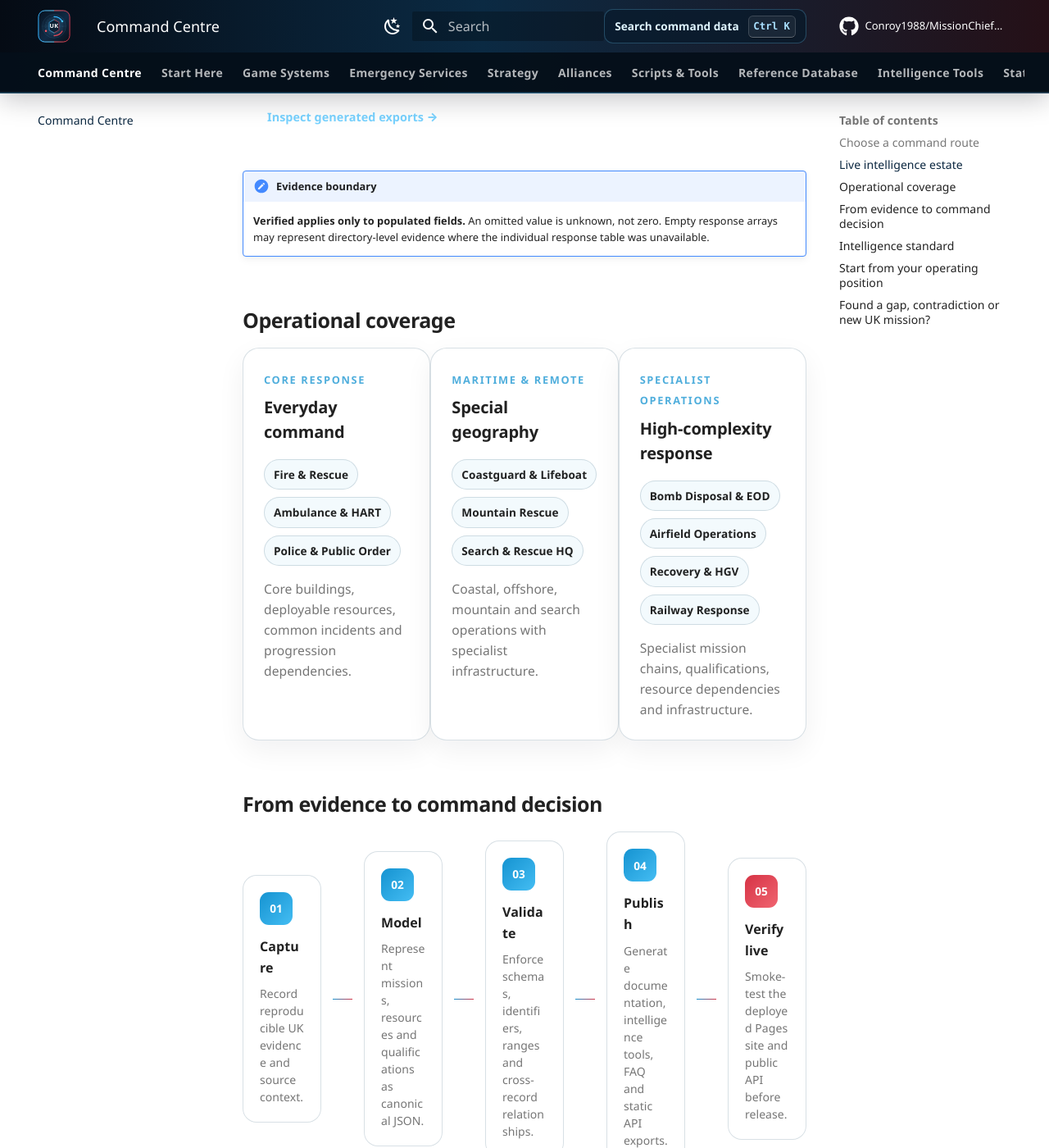
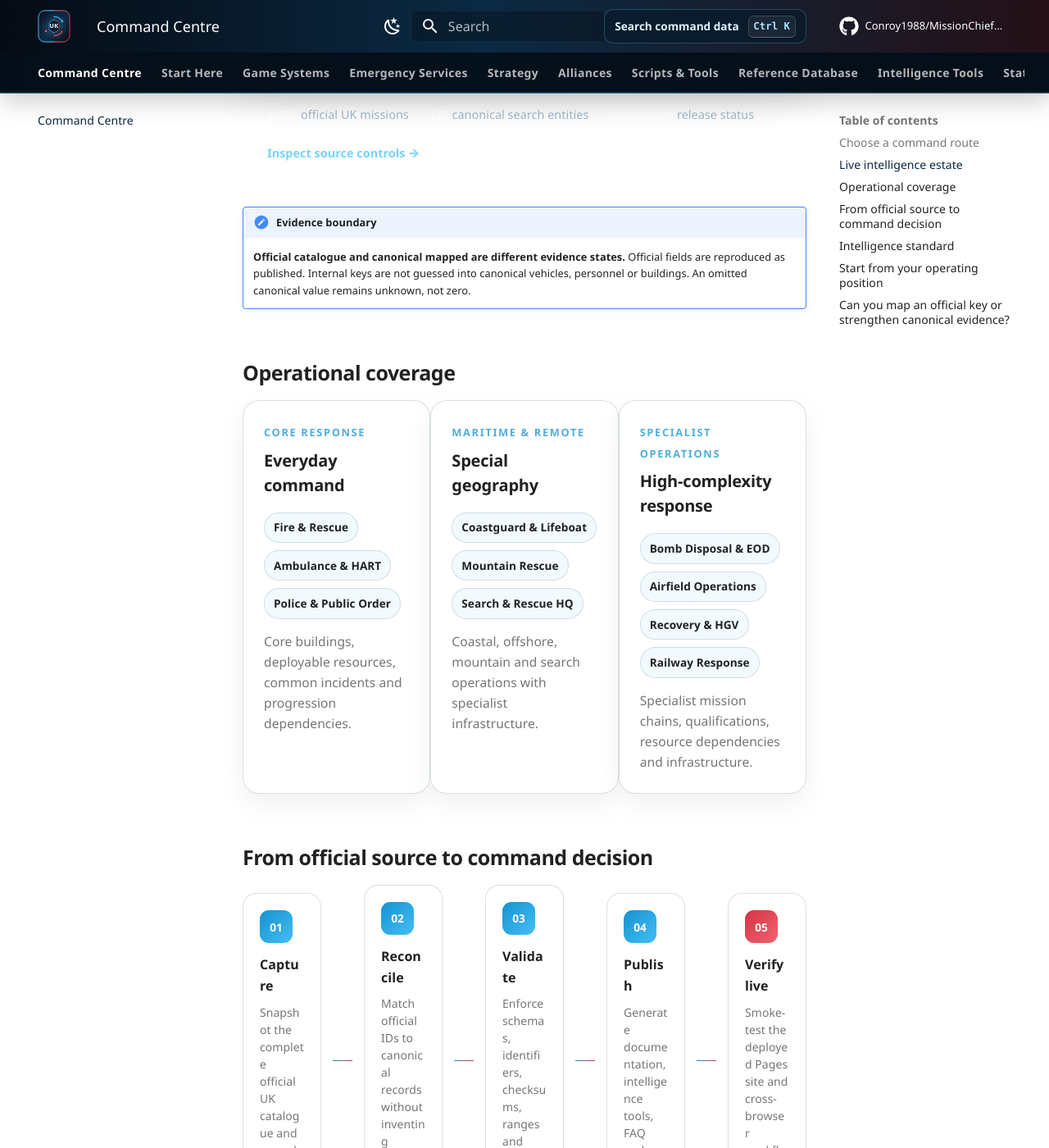
Before and after one commit to Conroy1988/MissionChief-UK, an MkDocs documentation site: the page built from docs/index.md, in a window 1280 px wide and 1400 px high, scrolled down 4545 px. Shown: the whole window at 82% size. Built offline with MkDocs 1.6.1 and Material for MkDocs 9.7.7, drawn with Linux system fonts in a browser that asks for light colours; comment, search, counter and statistics services are not loaded; some of the changed text lies outside the part shown.

Commit message:
Present the complete UK mission estate on Command Centre

```diff
--- a/docs/index.md
+++ b/docs/index.md
@@ -9,24 +9,24 @@
 
 # MissionChief UK
 
-<p class="mcuk-hero-lead">A verified command platform for searching incidents, understanding requirements, planning fleets and consuming structured UK game data.</p>
+<p class="mcuk-hero-lead">A complete UK mission catalogue backed by conservative canonical evidence, operational search, fleet planning and structured public data.</p>
 
 <div class="mcuk-actions" markdown>
-[Search mission requirements](tools/mission-lookup.md){ .md-button .md-button--primary }
+[Search all UK missions](tools/mission-lookup.md){ .md-button .md-button--primary }
 [Plan concurrent incidents](tools/fleet-planner.md){ .md-button }
 [Open the static API](api/index.md){ .md-button }
 </div>
 
 <div class="mcuk-command-hint">
   <button type="button" data-mcuk-palette-open><kbd>Ctrl K</kbd> Open instant command search</button>
-  <span>Search all verified missions, resources, infrastructure and qualifications without leaving your current page.</span>
+  <span>Search canonical missions, resources, infrastructure and qualifications without leaving your current page.</span>
 </div>
 
 <div class="mcuk-hero-telemetry">
-  <div><strong data-mcuk-metric="version">v1.0.1</strong><span>Data release</span></div>
+  <div><strong data-mcuk-metric="version">v1.1.0</strong><span>Data release</span></div>
   <div><strong data-mcuk-metric="stage">Stage 34</strong><span>Core programme</span></div>
-  <div><strong data-mcuk-metric="missions">62</strong><span>Verified missions</span></div>
-  <div><strong data-mcuk-metric="resources">46</strong><span>Canonical resources</span></div>
+  <div><strong data-mcuk-metric="official">1,062</strong><span>Official UK missions</span></div>
+  <div><strong data-mcuk-metric="missions">62</strong><span>Canonical mapped</span></div>
   <div><strong data-mcuk-metric="api">API v1</strong><span>Public interface</span></div>
 </div>
 
@@ -43,10 +43,10 @@
 </section>
 
 <section class="mcuk-command-strip">
-  <span><b>SEARCH</b> Find the exact incident or resource</span>
-  <span><b>ASSESS</b> Separate guaranteed and uncertain demand</span>
+  <span><b>SEARCH</b> Find any official UK mission or canonical resource</span>
+  <span><b>ASSESS</b> Separate official source fields from mapped evidence</span>
   <span><b>PLAN</b> Model simultaneous operational pressure</span>
-  <span><b>VERIFY</b> Trace populated facts to evidence</span>
+  <span><b>VERIFY</b> Trace every published fact to its evidence tier</span>
 </section>
 
 ## Choose a command route
@@ -55,9 +55,9 @@
 
 <a class="mcuk-command-card mcuk-command-card--blue" href="tools/mission-lookup/">
   <span class="mcuk-command-icon">01</span>
-  <small>MISSION INTELLIGENCE</small>
+  <small>COMPLETE MISSION INTELLIGENCE</small>
   <strong>Mission Lookup</strong>
-  <p>Search IDs, names, aliases, POIs, service groups, patient profiles and requirement types.</p>
+  <p>Search 1,062 official UK missions alongside 62 higher-trust canonical mappings, with every published field retained.</p>
   <em>Launch lookup →</em>
 </a>
 
@@ -65,7 +65,7 @@
   <span class="mcuk-command-icon">02</span>
   <small>RESOURCE PLANNING</small>
   <strong>Concurrent Fleet Planner</strong>
-  <p>Multiply guaranteed requirements across several incidents without flattening alternative groups.</p>
+  <p>Multiply guaranteed canonical requirements across several incidents without flattening alternative groups.</p>
   <em>Open planner →</em>
 </a>
 
@@ -89,16 +89,16 @@
   <span class="mcuk-command-icon">05</span>
   <small>NATURAL-LANGUAGE SEARCH</small>
   <strong>Query Catalogue</strong>
-  <p>Use ordinary words or a short question against the generated cross-collection evidence index.</p>
+  <p>Use ordinary words or a short question against the generated canonical cross-collection evidence index.</p>
   <em>Ask the catalogue →</em>
 </a>
 
-<a class="mcuk-command-card mcuk-command-card--gold" href="api/">
+<a class="mcuk-command-card mcuk-command-card--gold" href="reference/official-mission-catalogue/">
   <span class="mcuk-command-icon">06</span>
-  <small>MACHINE-READABLE DATA</small>
-  <strong>Static Data API</strong>
-  <p>Consume versioned JSON collections, the manifest, search index, FAQ and OpenAPI contract.</p>
-  <em>Read API contract →</em>
+  <small>OFFICIAL SOURCE GOVERNANCE</small>
+  <strong>UK Mission Catalogue</strong>
+  <p>Review source provenance, captured fields, daily refresh controls, reconciliation and accuracy boundaries.</p>
+  <em>Inspect catalogue →</em>
 </a>
 
 </div>
@@ -109,25 +109,26 @@
   <div class="mcuk-board-header">
     <div>
       <small>PRODUCTION POSTURE</small>
-      <h3>Validated UK data, one controlled source</h3>
+      <h3>Complete official coverage, controlled canonical interpretation</h3>
     </div>
     <span data-mcuk-release-date>Released 22 July 2026</span>
   </div>
   <div class="mcuk-board-metrics">
-    <div><strong data-mcuk-collection="missions">62</strong><span>Mission records</span><i>Requirements, outcomes and generation</i></div>
+    <div><strong data-mcuk-collection="missions">62</strong><span>Canonical missions</span><i>Mapped requirements, outcomes and generation</i></div>
     <div><strong data-mcuk-collection="vehicles">46</strong><span>Deployable resources</span><i>Vehicles, trailers, boats and equipment</i></div>
     <div><strong data-mcuk-collection="infrastructure">18</strong><span>Infrastructure records</span><i>Buildings and extensions</i></div>
     <div><strong data-mcuk-collection="training">11</strong><span>Qualification records</span><i>Roles and verified course fields</i></div>
   </div>
   <div class="mcuk-board-footer">
-    <span><b data-mcuk-search-count>137</b> searchable canonical entities</span>
+    <span><b>1,062</b> official UK missions</span>
+    <span><b data-mcuk-search-count>137</b> canonical search entities</span>
     <span><b data-mcuk-status>production</b> release status</span>
-    <a href="reference/data-exports/">Inspect generated exports →</a>
+    <a href="reference/official-mission-catalogue/">Inspect source controls →</a>
   </div>
 </div>
 
 !!! important "Evidence boundary"
-    **Verified applies only to populated fields.** An omitted value is unknown, not zero. Empty response arrays may represent directory-level evidence where the individual response table was unavailable.
+    **Official catalogue and canonical mapped are different evidence states.** Official fields are reproduced as published. Internal keys are not guessed into canonical vehicles, personnel or buildings. An omitted canonical value remains unknown, not zero.
 
 ## Operational coverage
 
@@ -165,18 +166,18 @@
   </article>
 </div>
 
-## From evidence to command decision
+## From official source to command decision
 
 <div class="mcuk-pipeline">
-  <div><span>01</span><strong>Capture</strong><p>Record reproducible UK evidence and source context.</p></div>
+  <div><span>01</span><strong>Capture</strong><p>Snapshot the complete official UK catalogue and reproducible evidence.</p></div>
   <i></i>
-  <div><span>02</span><strong>Model</strong><p>Represent missions, resources and qualifications as canonical JSON.</p></div>
+  <div><span>02</span><strong>Reconcile</strong><p>Match official IDs to canonical records without inventing unsupported mappings.</p></div>
   <i></i>
-  <div><span>03</span><strong>Validate</strong><p>Enforce schemas, identifiers, ranges and cross-record relationships.</p></div>
+  <div><span>03</span><strong>Validate</strong><p>Enforce schemas, identifiers, checksums, ranges and cross-record relationships.</p></div>
   <i></i>
-  <div><span>04</span><strong>Publish</strong><p>Generate documentation, intelligence tools, FAQ and static API exports.</p></div>
+  <div><span>04</span><strong>Publish</strong><p>Generate documentation, intelligence tools, FAQ and public data exports.</p></div>
   <i></i>
-  <div><span>05</span><strong>Verify live</strong><p>Smoke-test the deployed Pages site and public API before release.</p></div>
+  <div><span>05</span><strong>Verify live</strong><p>Smoke-test the deployed Pages site and cross-browser workflows before release.</p></div>
 </div>
 
 ## Intelligence standard
@@ -185,7 +186,7 @@
   <article class="mcuk-evidence mcuk-evidence--verified"><b>✅</b><strong>Verified</strong><p>Reproduced in the current UK game or supported by a suitable primary source.</p></article>
   <article class="mcuk-evidence mcuk-evidence--calculated"><b>🧮</b><strong>Calculated</strong><p>Derived transparently from verified values with the method retained.</p></article>
   <article class="mcuk-evidence mcuk-evidence--recommended"><b>🎯</b><strong>Recommended</strong><p>Strategic guidance that may vary by account, geography or play style.</p></article>
-  <article class="mcuk-evidence mcuk-evidence--review"><b>⚠️</b><strong>Review required</strong><p>Incomplete, contradictory, outdated or awaiting reproduction.</p></article>
+  <article class="mcuk-evidence mcuk-evidence--review"><b>📡</b><strong>Official catalogue</strong><p>Published by the UK feed but not automatically normalized into canonical resources.</p></article>
 </div>
 
 [Read the complete data and evidence standard →](reference/data-standard.md)
@@ -196,15 +197,15 @@
   <a href="getting-started/"><span>NEW COMMANDER</span><strong>Build the right foundation</strong><p>Start the account, understand the interface and avoid expensive early mistakes.</p></a>
   <a href="strategy/account-progression/"><span>GROWING ACCOUNT</span><strong>Plan expansion deliberately</strong><p>Balance service growth, station placement and specialist capability.</p></a>
   <a href="alliances/"><span>ALLIANCE OPERATIONS</span><strong>Coordinate at scale</strong><p>Use shared knowledge for transport, event and major-incident workflows.</p></a>
-  <a href="api/"><span>DEVELOPER / RESEARCHER</span><strong>Consume the canonical data</strong><p>Build read-only tools against the versioned JSON and OpenAPI interface.</p></a>
+  <a href="api/"><span>DEVELOPER / RESEARCHER</span><strong>Consume controlled public data</strong><p>Use the versioned canonical API and separate complete official catalogue endpoints.</p></a>
 </div>
 
 <section class="mcuk-final-cta" markdown>
 
 <div>
   <small>COMMUNITY INTELLIGENCE</small>
-  <h2>Found a gap, contradiction or new UK mission?</h2>
-  <p>Submit reproducible evidence. Every accepted contribution should make the platform more precise—not merely larger.</p>
+  <h2>Can you map an official key or strengthen canonical evidence?</h2>
+  <p>The catalogue already captures new UK missions automatically. Contributions should now improve interpretation, verification and operational usefulness.</p>
 </div>
 
 <div class="mcuk-actions" markdown>
```
